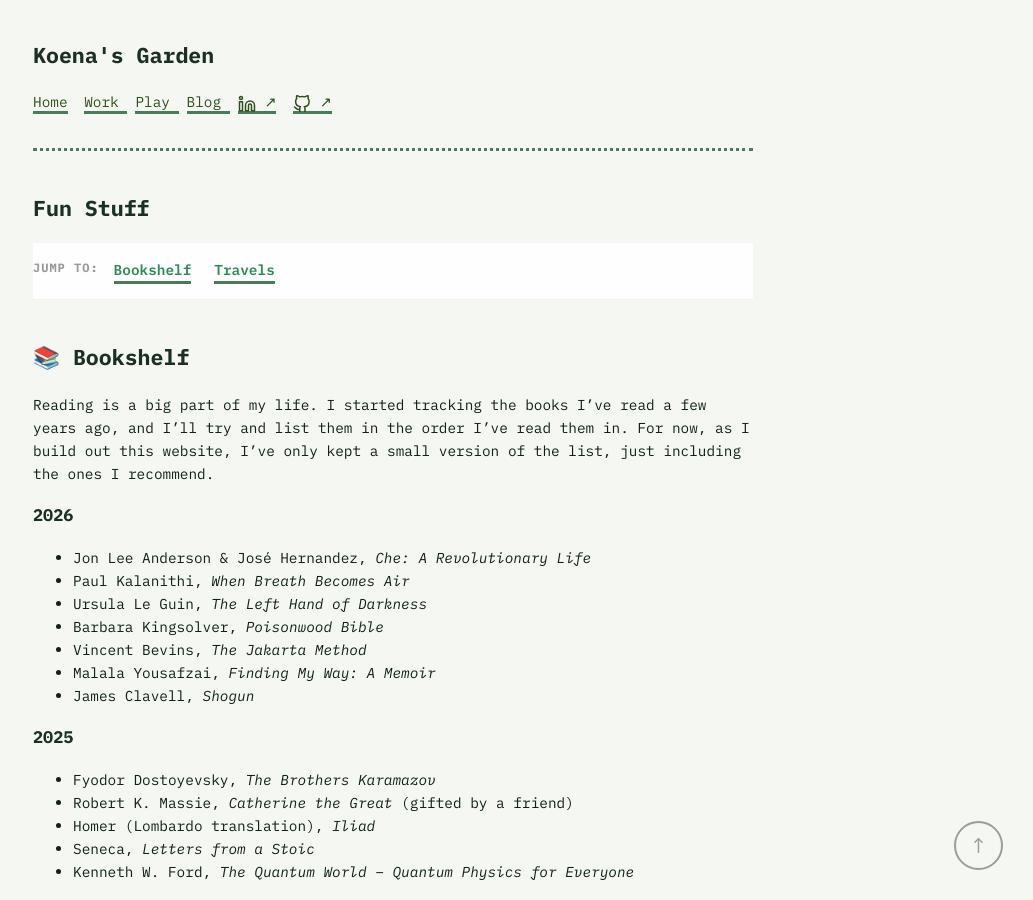
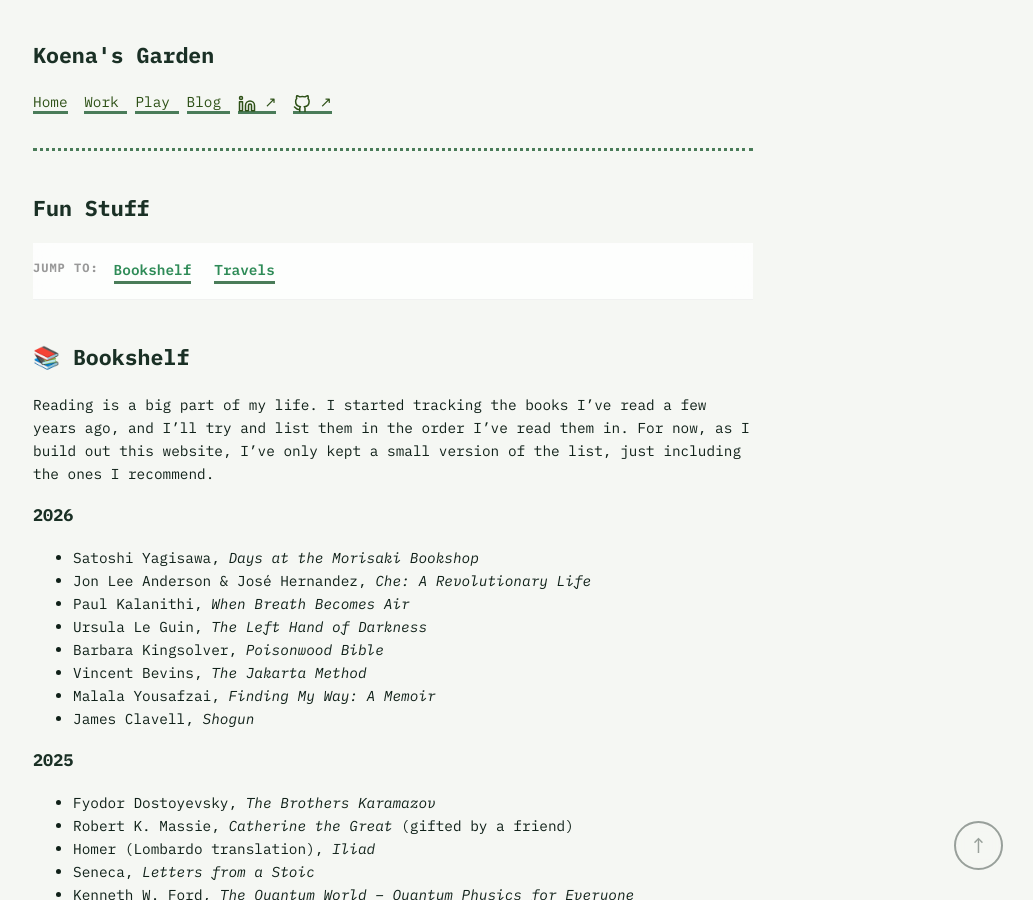
Before and after one commit to koenamk/koenamj, a Jekyll site: the page built from play.md, in a window 1280 px wide and 900 px high. Shown: the whole window, without its empty margins (247-1280 px from the left). Built offline with Jekyll 4.4.1, drawn with Linux system fonts in a browser that asks for light colours.

Commit message:
edit_book

```diff
--- a/play.md
+++ b/play.md
@@ -102,6 +102,7 @@ this website, I've only kept a small version
 of the list, just including the ones I recommend.
 
 ### 2026
+- Satoshi Yagisawa, *Days at the Morisaki Bookshop*
 - Jon Lee Anderson & José Hernandez, *Che: A Revolutionary Life*
 - Paul Kalanithi, *When Breath Becomes Air*
 - Ursula Le Guin, *The Left Hand of Darkness*
```
